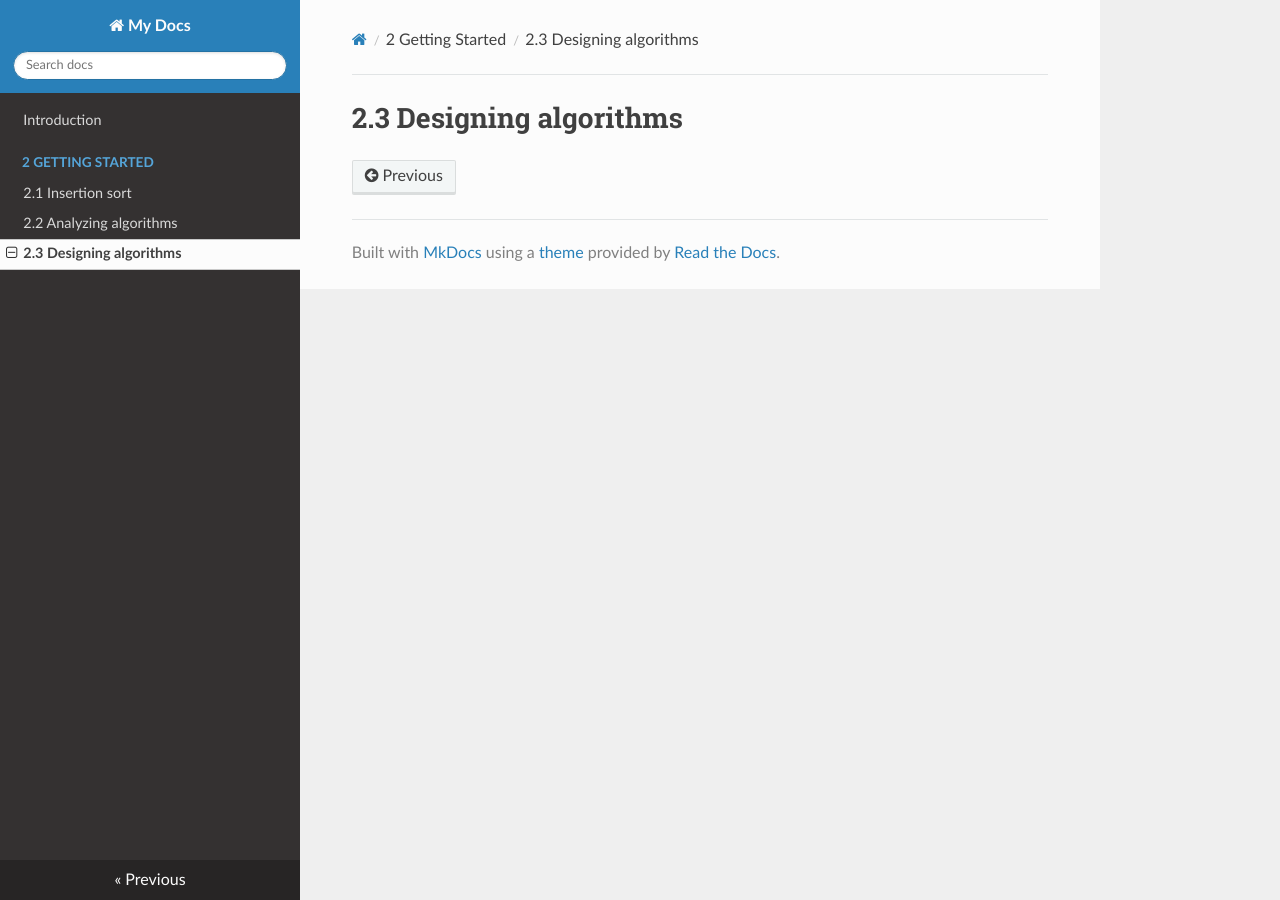
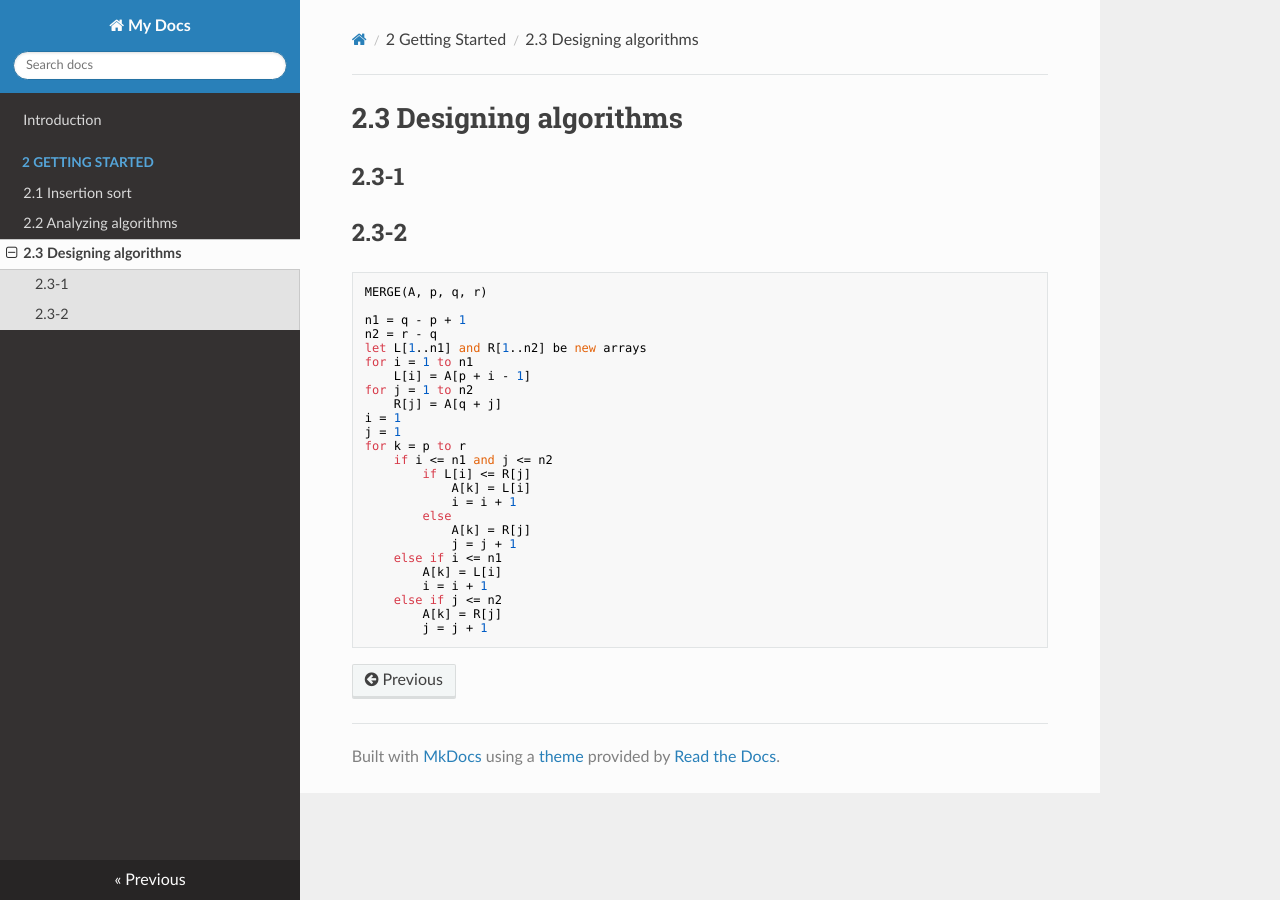
Before and after one commit to Frederick-S/Introduction-to-Algorithms-Notes, an MkDocs documentation site: the page built from docs/2-Getting-Started/2.3-Designing-algorithms.md, in a window 1280 px wide. Built offline with MkDocs 1.6.1, drawn with Linux system fonts in a browser that asks for light colours; nearby versions of some CDN libraries; old or Windows-style settings are respelled for this version of MkDocs.

Commit message:
Update exercise

````diff
--- a/docs/2-Getting-Started/2.3-Designing-algorithms.md
+++ b/docs/2-Getting-Started/2.3-Designing-algorithms.md
@@ -1 +1,31 @@
 # 2.3 Designing algorithms
+## 2.3-1
+
+## 2.3-2
+```
+MERGE(A, p, q, r)
+
+n1 = q - p + 1
+n2 = r - q
+let L[1..n1] and R[1..n2] be new arrays
+for i = 1 to n1
+    L[i] = A[p + i - 1]
+for j = 1 to n2
+    R[j] = A[q + j]
+i = 1
+j = 1
+for k = p to r
+    if i <= n1 and j <= n2
+        if L[i] <= R[j]
+            A[k] = L[i]
+            i = i + 1
+        else
+            A[k] = R[j]
+            j = j + 1
+    else if i <= n1
+        A[k] = L[i]
+        i = i + 1
+    else if j <= n2
+        A[k] = R[j]
+        j = j + 1
+```
````
Also changed, not shown: docs/2-Getting-Started/2.png (added), 1 other file.
